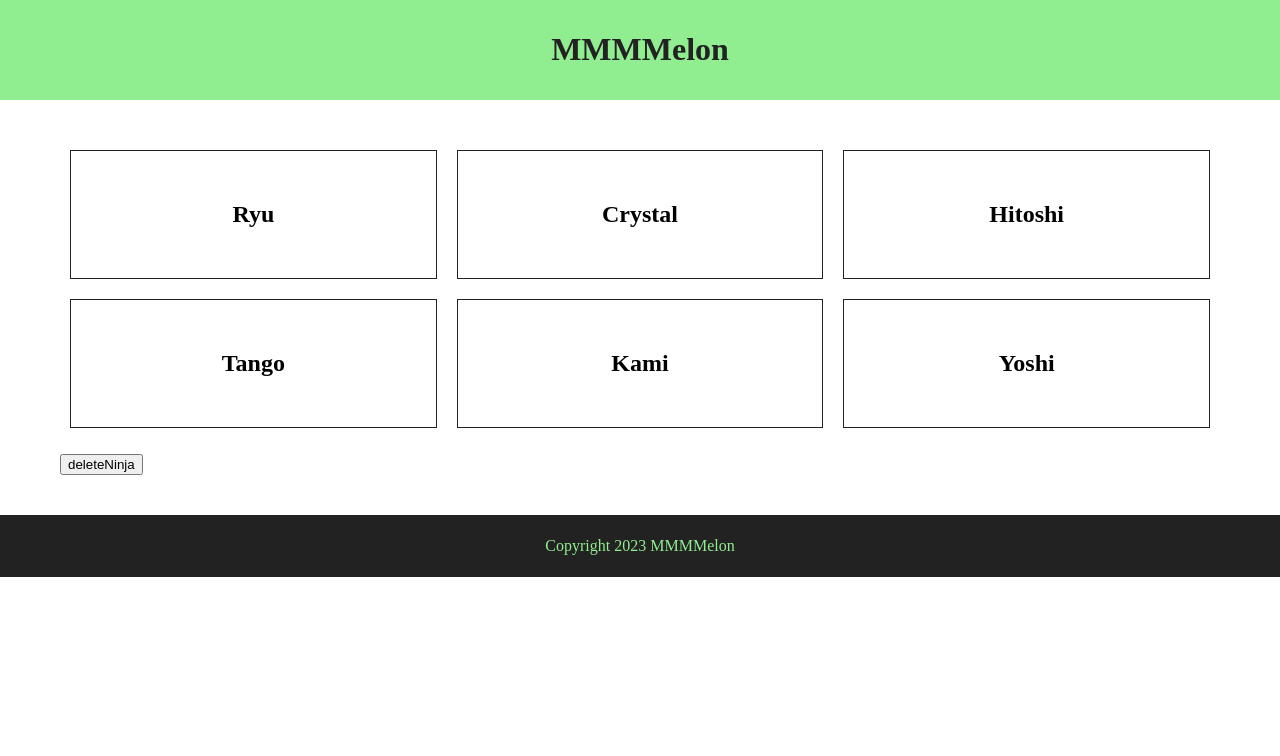
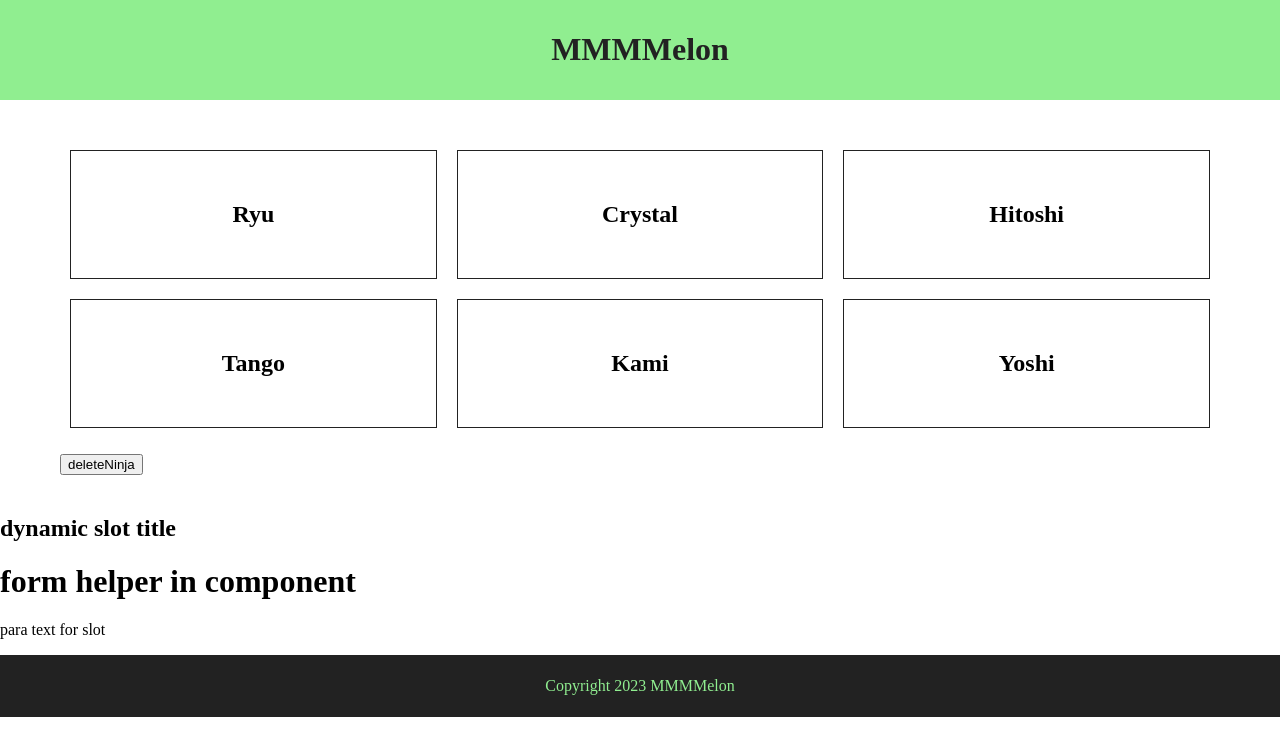
Before and after one commit to mmelon007/Vuejs-basics, a Vue app in the folder ninja-app/: page / in a window 1280 px wide. Shown: the top 756 px of the page. Built offline with nearby package versions, Linux system fonts and the light colour scheme.

Commit message:
[lesson 27] 插槽slot

```diff
--- a/ninja-app/src/App.vue
+++ b/ninja-app/src/App.vue
@@ -2,6 +2,10 @@
   <div>
     <app-header v-bind:title_prop="title"></app-header>
     <ninja-content v-bind:ninjas_prop="ninjas"></ninja-content>
+    <form-helper>
+      <h2 slot="title">{{ slot_title }}</h2>
+      <p slot="text">para text for slot</p>
+    </form-helper>
     <app-footer v-bind:title_prop="title"></app-footer>
   </div>
 </template>
@@ -10,6 +14,7 @@
 import Ninja from './components/Ninja.vue'
 import Header from './components/Header.vue'
 import Footer from './components/Footer.vue'
+import formHelper from './components/formHelper.vue'
 
 
 export default {
@@ -24,13 +29,15 @@ export default {
               {name: 'Kami', speciality: 'Webpack', show: false},
               {name: 'Yoshi', speciality: 'Data Diggin', show: false}
           ],
-      title: 'MMMMelon'
+      title: 'MMMMelon',
+      slot_title: 'dynamic slot title'
     }
   },
   components: {
     'app-header' : Header,
     'ninja-content' : Ninja,
-    'app-footer': Footer
+    'app-footer': Footer,
+    'form-helper': formHelper
   },
   methods: {
     updateTitle: function(updatedTitle) {
--- a/ninja-app/src/components/Ninja.vue
+++ b/ninja-app/src/components/Ninja.vue
@@ -30,24 +30,24 @@ export default {
         }
     },
     // lifecycle hooks
-    beforeCreate() {
-        alert("before create");
-    },
-    created() {
-        alert("created");
-    },
-    beforeMount() {
-        alert("before mount");
-    },
-    mountedount() {
-        alert("mounted");
-    },
-    beforeUpdate() {
-        alert("before update");
-    },
-    updated() {
-        alert("update");
-    }
+    // beforeCreate() {
+    //     alert("before create");
+    // },
+    // created() {
+    //     alert("created");
+    // },
+    // beforeMount() {
+    //     alert("before mount");
+    // },
+    // mountedount() {
+    //     alert("mounted");
+    // },
+    // beforeUpdate() {
+    //     alert("before update");
+    // },
+    // updated() {
+    //     alert("update");
+    // }
 }
 </script>
 
--- /dev/null
+++ b/ninja-app/src/components/formHelper.vue
@@ -0,0 +1,19 @@
+<template>
+    <div>
+        <slot name="title"></slot>
+        <h1>form helper in component</h1>
+        <slot name="text"></slot>
+    </div>
+</template>
+
+<script>
+
+export default {
+    name: 'formHelper',
+
+}
+</script>
+
+<style>
+
+</style>
```
